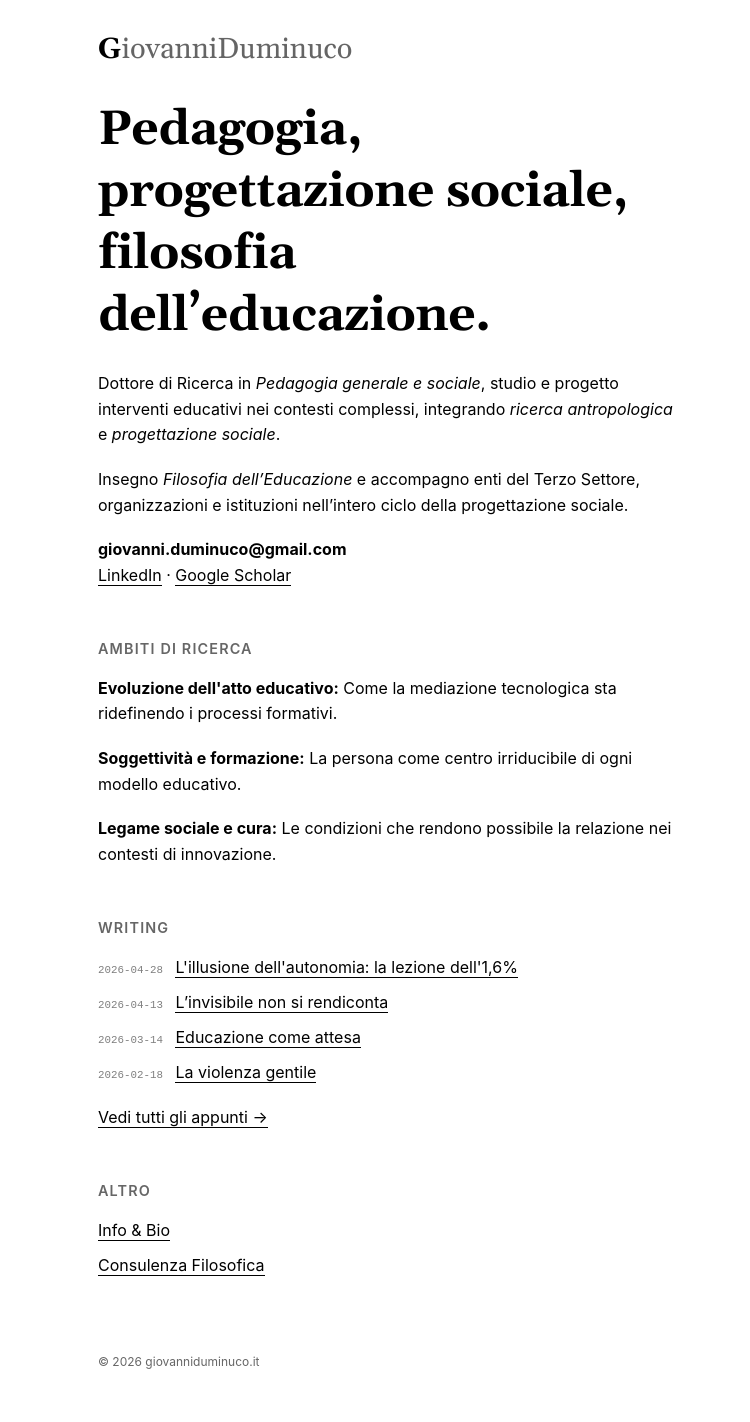
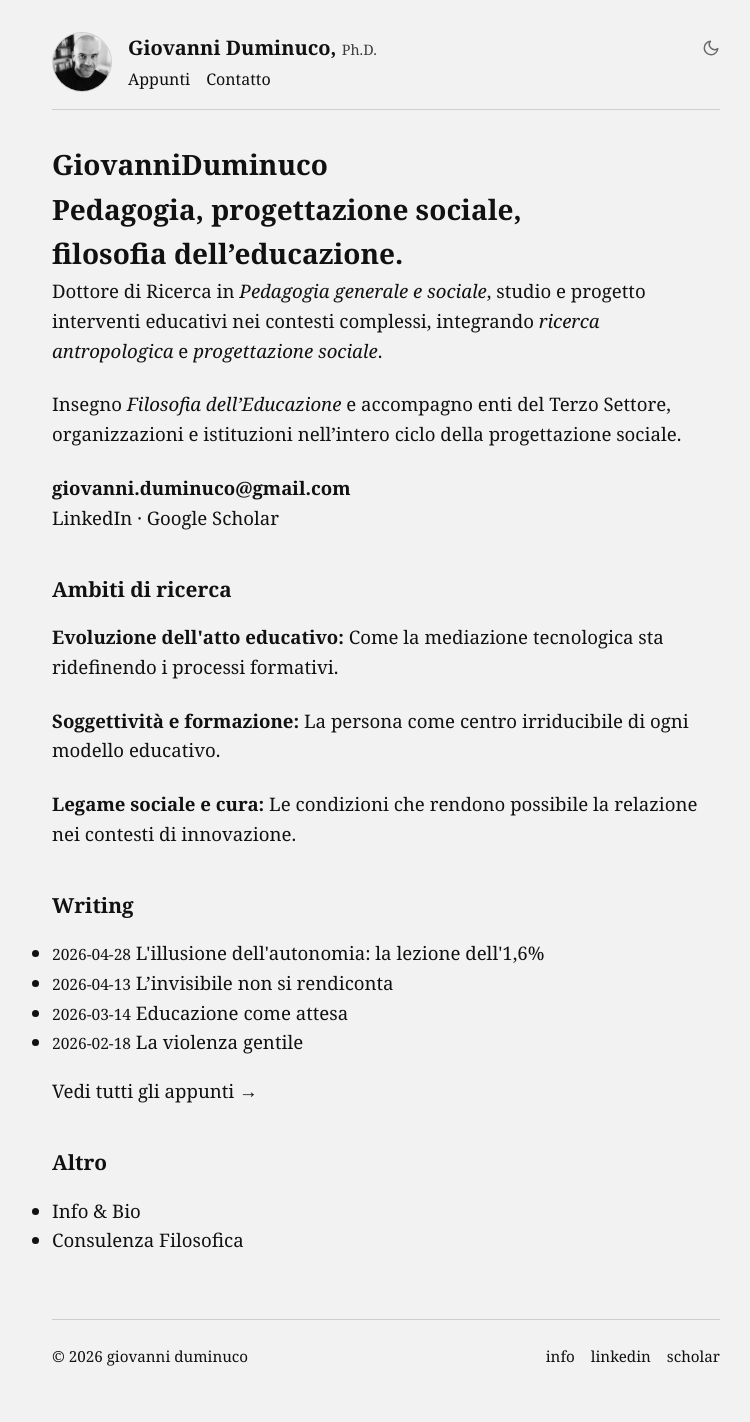
Before and after one commit to dumgio/dumgio.github.io, a Jekyll site: the page built from index.html, in a window 1280 px wide. Shown: the whole page, without its empty margins (254-1004 px from the left). Built offline with Jekyll 4.4.1, drawn with Linux system fonts in a browser that asks for light colours; some web fonts are replaced.

Commit message:
Update default.html

```diff
--- a/_layouts/default.html
+++ b/_layouts/default.html
@@ -3,155 +3,209 @@
 <head>
     <meta charset="utf-8">
     <meta name="viewport" content="width=device-width, initial-scale=1.0">
-    <title>{{ page.title }}</title>
+    <title>{% if page.url == "/" %}Giovanni Duminuco, PhD{% else %}{{ page.title }} | Giovanni Duminuco, PhD{% endif %}</title>
     {% seo %}
 
-    <!-- Font -->
-    <link href="https://fonts.googleapis.com/css2?family=Gelasio:wght@400;700&display=swap" rel="stylesheet">
+    <script>
+        (function() {
+            const savedTheme = localStorage.getItem("theme");
+            if (savedTheme === "dark") {
+                document.documentElement.setAttribute("data-theme", "dark");
+            } else if (savedTheme === "light") {
+                document.documentElement.setAttribute("data-theme", "light");
+            } else if (window.matchMedia("(prefers-color-scheme: dark)").matches) {
+                document.documentElement.setAttribute("data-theme", "dark");
+            }
+        })();
+    </script>
 
     <style>
-        :root {
-            --bg: #ffffff;
-            --fg: #000000;
-            --muted: #666666;
-            --link: inherit;
-            --max-width: 640px;
+        @font-face {
+            font-family: 'Bespoke Serif';
+            src: url('https://static.mighil.com/fonts/BespokeSerif-Variable.woff2') format('woff2');
+            font-weight: 300 800;
+            font-display: swap;
         }
 
-        @media (prefers-color-scheme: dark) {
-            :root {
-                --bg: #000000;
-                --fg: #ffffff;
-                --muted: #999999;
-            }
+        :root {
+            --bg-color: #f2f2f2;
+            --text-color: #111;
+            --border-light: #96909061;
+            --spacing: 1rem;
+            --max-width: 700px;
         }
 
-        * {
-            box-sizing: border-box;
-            margin: 0;
-            padding: 0;
+        [data-theme="dark"] {
+            --bg-color: #0f1417;
+            --text-color: #d0d0d0;
+            --border-light: #2a2f33;
         }
 
+        /* Reset e Base */
+        * { box-sizing: border-box; margin: 0; padding: 0; }
+        html, body { background-color: var(--bg-color); color: var(--text-color); }
+
         body {
-            background: var(--bg);
-            color: var(--fg);
-            font-family: -apple-system, BlinkMacSystemFont, "Segoe UI", Roboto, Helvetica, Arial, sans-serif;
+            max-width: var(--max-width);
+            margin: 0 auto;
+            padding: var(--spacing);
+            font-family: 'Bespoke Serif', Georgia, serif !important;
+            font-size: 1.165rem;
+            line-height: 1.6;
+            -webkit-font-smoothing: antialiased;
+        }
 
+        /* Header */
+        header {
+            border-bottom: 1px solid var(--border-light);
+            padding: 1rem 0;
+            display: flex;
+            align-items: flex-start;
+        }
+
+        .profile-photo {
+            width: 60px; height: 60px;
+            border-radius: 50%;
+            object-fit: cover;
+            margin-right: var(--spacing);
+            border: 1px solid var(--border-light);
+        }
+
+        .header-content {
+            flex-grow: 1;
             display: flex;
             flex-direction: column;
-            justify-content: center;
-
-            min-height: 100vh;
-            padding: 2rem;
-            max-width: var(--max-width);
-            margin: 0 auto;
-
-            line-height: 1.6;
         }
 
-        main {
+        .title-row {
+            display: flex;
+            justify-content: space-between;
+            align-items: center;
             width: 100%;
         }
 
-        /* LOGO (titolo piccolo) */
-
-        h1.logo {
-            font-family: "Gelasio", serif;
-            font-size: 29px;
-            line-height: 35px;
-            font-weight: 700;
-
-            margin-bottom: 2rem;
+        /* Titolo e link sempre colore testo */
+        .title h1 {
+            font-size: 1.25rem;
+            font-weight: 600;
+            margin: 0;
+            white-space: nowrap;
+            color: var(--text-color);
         }
 
-        h1.logo span {
-            font-weight: 400;
-            opacity: 0.6;
-        }
+        .phd-text { font-size: 0.9rem; font-weight: 400; opacity: 0.8; }
 
-        /* HEADLINE (titolo grande) */
-
-        section h1:not(.logo) {
-            font-family: "Gelasio", serif;
-            font-size: 48px;
-            line-height: 62px;
-            font-weight: 700;
-
-            letter-spacing: -0.01em;
-            margin-bottom: 1.5rem;
-        }
-
-        /* SEZIONI */
-
-        h2 {
-            font-size: 0.9rem;
-            font-weight: 600;
-            text-transform: uppercase;
-            letter-spacing: 0.08em;
-            margin-top: 3rem;
-            margin-bottom: 1rem;
-            color: var(--muted);
-            border: none;
-        }
-
-        p {
-            margin-bottom: 1.2rem;
-            max-width: 60ch;
-        }
-
-        em {
-            font-style: italic;
-        }
-
-        strong {
-            font-weight: 700;
-        }
-
-        /* LISTE */
-
-        ul {
-            list-style: none;
-        }
-
-        li {
-            margin-bottom: 0.6rem;
-        }
-
-        small {
-            font-family: monospace;
-            opacity: 0.5;
-            margin-right: 0.5rem;
-        }
-
-        /* LINK */
-
+        /* Logica Link Globale: Colore testo, no sottolineatura fissa */
         a {
-            color: var(--link);
+            color: var(--text-color);
             text-decoration: none;
-            border-bottom: 1px solid currentColor;
         }
 
         a:hover {
-            opacity: 0.7;
+            text-decoration: underline;
+            text-decoration-thickness: 0.1ex;
+            text-underline-offset: 0.3ex;
         }
 
-        /* FOOTER */
+        #theme-toggle {
+            background: none;
+            border: none;
+            color: var(--text-color);
+            cursor: pointer;
+            padding: 0;
+            display: flex;
+            opacity: 0.6;
+            transition: opacity 0.2s;
+        }
+        #theme-toggle:hover { opacity: 1; }
 
+        #sun-icon, #moon-icon { display: none; width: 18px; height: 18px; }
+        [data-theme="dark"] #sun-icon { display: block; }
+        html:not([data-theme="dark"]) #moon-icon { display: block; }
+
+        nav { display: flex; gap: var(--spacing); margin-top: 0.2rem; }
+        nav a { font-size: 1rem; }
+
+        /* Spaziature Main */
+        main { margin: 2rem 0 3rem 0; }
+        main p { margin-bottom: 1.5rem; }
+
+        h2 { font-size: 1.3rem; margin: 2.5rem 0 1rem; font-weight: 600; }
+
+        .ambito-item { margin-bottom: 0.8rem; }
+        .ambito-titolo { font-weight: 600; display: inline; }
+
+        hr { border: none; border-top: 1px solid var(--border-light); margin: 2rem 0; }
+
+        /* Footer */
         footer {
             margin-top: 4rem;
-            font-size: 0.75rem;
-            color: var(--muted);
+            padding: 1.5rem 0;
+            border-top: 1px solid var(--border-light);
+            font-size: 0.95rem;
+            text-transform: lowercase;
+        }
+
+        .footer-container {
+            display: flex;
+            justify-content: space-between;
+            align-items: center;
+        }
+
+        .footer-nav { display: flex; gap: var(--spacing); }
+
+        @media screen and (max-width: 620px) {
+            body { font-size: 1.125rem !important; }
+            .profile-photo { width: 50px; height: 50px; }
+            .title h1 { font-size: 1.05rem; }
+            .footer-container { flex-direction: column; gap: 1rem; align-items: flex-start; }
         }
     </style>
 </head>
+<body class="home">
 
-<body>
+    <header>
+        <img src="/profile.jpg" alt="Giovanni Duminuco" class="profile-photo">
+        <div class="header-content">
+            <div class="title-row">
+                <a class="title" href="/">
+                    <h1>Giovanni Duminuco, <span class="phd-text">Ph.D.</span></h1>
+                </a>
+                <button id="theme-toggle" aria-label="Cambia tema">
+                    <svg id="sun-icon" xmlns="http://www.w3.org/2000/svg" viewBox="0 0 24 24" fill="none" stroke="currentColor" stroke-width="2" stroke-linecap="round" stroke-linejoin="round"><circle cx="12" cy="12" r="5"></circle><line x1="12" y1="1" x2="12" y2="3"></line><line x1="12" y1="21" x2="12" y2="23"></line><line x1="4.22" y1="4.22" x2="5.64" y2="5.64"></line><line x1="18.36" y1="18.36" x2="19.78" y2="19.78"></line><line x1="1" y1="12" x2="3" y2="12"></line><line x1="21" y1="12" x2="23" y2="12"></line><line x1="4.22" y1="19.78" x2="5.64" y2="18.36"></line><line x1="18.36" y1="5.64" x2="19.78" y2="4.22"></line></svg>
+                    <svg id="moon-icon" xmlns="http://www.w3.org/2000/svg" viewBox="0 0 24 24" fill="none" stroke="currentColor" stroke-width="2" stroke-linecap="round" stroke-linejoin="round"><path d="M21 12.79A9 9 0 1 1 11.21 3 7 7 0 0 0 21 12.79z"></path></svg>
+                </button>
+            </div>
+            <nav>
+                <a href="/blog">Appunti</a>
+                <a href="mailto:giovanni.duminuco@gmail.com">Contatto</a>
+            </nav>
+        </div>
+    </header>
+
     <main>
         {{ content }}
     </main>
 
     <footer>
-        <p>&copy; {{ "now" | date: "%Y" }} giovanniduminuco.it</p>
+        <div class="footer-container">
+            <span>&copy; {{ "now" | date: "%Y" }} Giovanni Duminuco</span>
+            <div class="footer-nav">
+                <a href="/info">Info</a>
+                <a href="https://www.linkedin.com/in/dumgio/" target="_blank">LinkedIn</a>
+                <a href="https://scholar.google.com/citations?user=lpBSylMAAAAJ&hl=it" target="_blank">Scholar</a>
+            </div>
+        </div>
     </footer>
+
+    <script>
+        const toggleBtn = document.getElementById('theme-toggle');
+        toggleBtn.addEventListener('click', () => {
+            let currentTheme = document.documentElement.getAttribute('data-theme');
+            let nextTheme = currentTheme === 'dark' ? 'light' : 'dark';
+            document.documentElement.setAttribute('data-theme', nextTheme);
+            localStorage.setItem('theme', nextTheme);
+        });
+    </script>
 </body>
 </html>
```
